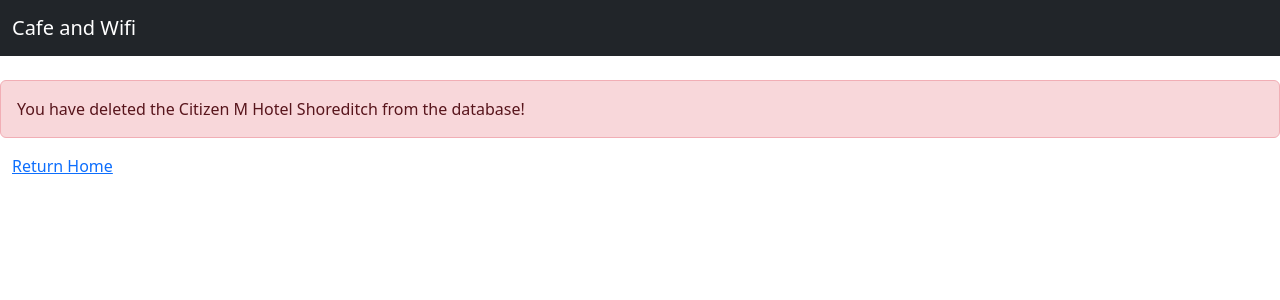
After one commit to krylis/CafeWifiWebsite, a Flask app: page /delete/13 in a window 1280 px wide. The commit adds this page. Shown: the top 300 px of the page. Run offline with Flask 3, Linux system fonts and the light colour scheme; data comes from the database, SQL or seed files in the repository; both versions use the stored data as it was after the commit.

Commit message:
added ability to delete cafe from database

```diff
--- a/app.py
+++ b/app.py
@@ -1,4 +1,4 @@
-from flask import Flask, render_template
+from flask import Flask, render_template, redirect, url_for
 from flask_sqlalchemy import SQLAlchemy
 
 db = SQLAlchemy()
@@ -24,6 +24,18 @@
     coffee_price = db.Column(db.String)
 
 
+@app.route('/delete/<int:cafe_id>')
+def delete_cafe(cafe_id):
+    cafe = Cafe.query.get_or_404(cafe_id)
+    try:
+        db.session.delete(cafe)
+        db.session.commit()
+    except:
+        return "There was a problem deleting that cafe."
+
+    return render_template('delete.html', cafe=cafe)
+
+
 @app.route('/show_cafe/<int:cafe_id>')
 def show_cafe(cafe_id):
     cafe = Cafe.query.get_or_404(cafe_id)
--- a/templates/cafe.html
+++ b/templates/cafe.html
@@ -46,5 +46,9 @@
             </tbody>
 
         </table>
+        <br />
+    </div>
+    <div class="row justify-content-md-center">
+        <a class="btn btn-primary" style="width:100px" href="{{ url_for('delete_cafe', cafe_id=cafe.id) }}">Delete</a>
     </div>
 {% endblock %}
--- /dev/null
+++ b/templates/delete.html
@@ -0,0 +1,9 @@
+{% extends 'base.html' %}
+{% block content %}
+    <div class="row justify-content-md-center">
+      <div class="alert alert-danger" role="alert">
+        You have deleted the {{ cafe.name }} from the database!
+      </div>
+      <a href="{{ url_for('index') }}">Return Home</a>
+    </div>
+{% endblock %}
```
Also changed, not shown: instance/cafes.db.
